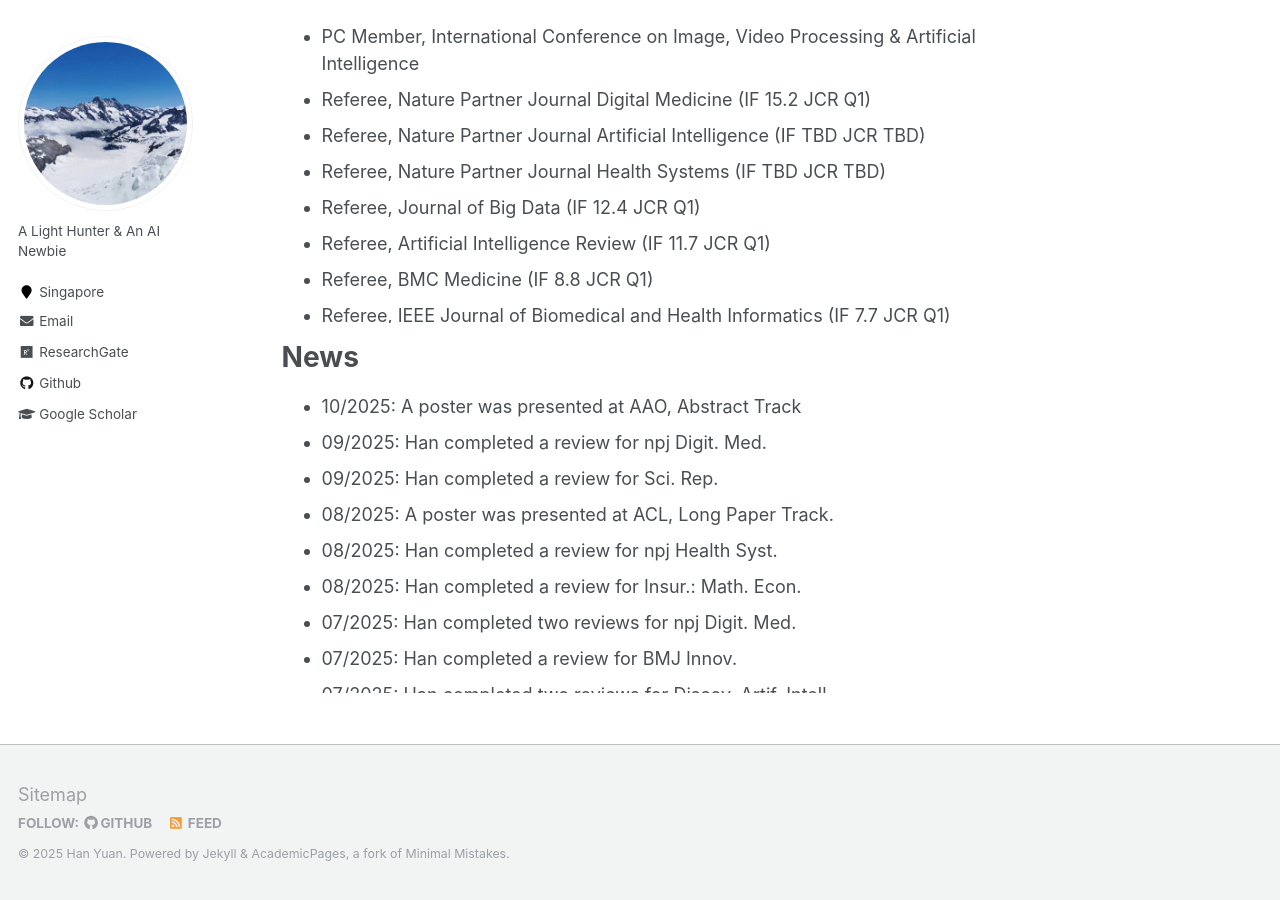
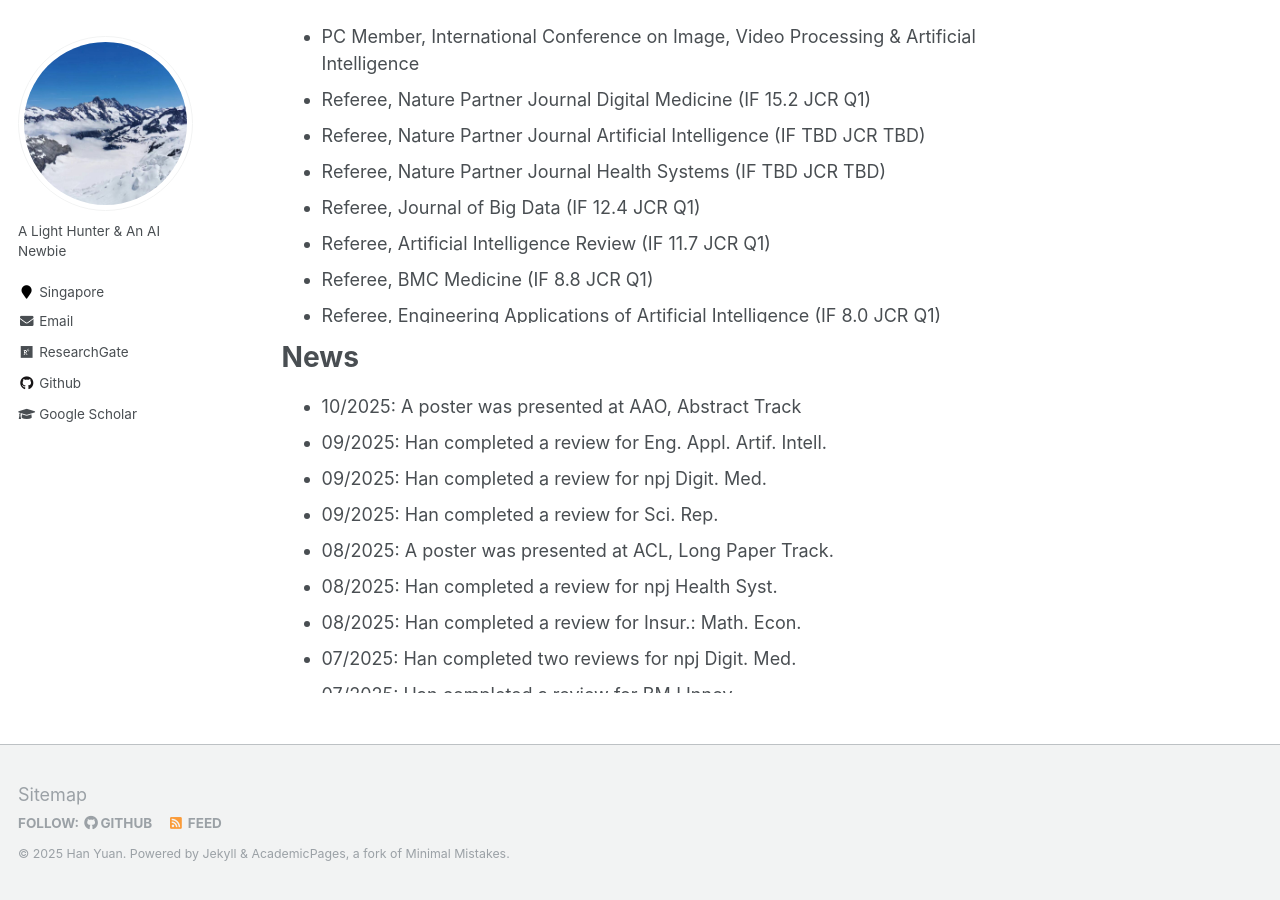
Before and after one commit to Han-Yuan-Med/Han-Yuan-Med.github.io, a Jekyll site: the page built from _pages/about.md, in a window 1280 px wide and 900 px high, scrolled down 968 px. Built offline with Jekyll 4.4.1, drawn with Linux system fonts in a browser that asks for light colours.

Commit message:
Update about.md

```diff
--- a/_pages/about.md
+++ b/_pages/about.md
@@ -28,8 +28,9 @@ Thank you for visiting my academic website. I invite you to explore the [publica
   <li>Referee, Nature Partner Journal Artificial Intelligence (IF TBD JCR TBD)</li>
   <li>Referee, Nature Partner Journal Health Systems (IF TBD JCR TBD)</li>
   <li>Referee, Journal of Big Data (IF 12.4  JCR Q1)</li>
-  <li>Referee, Artificial Intelligence Review (IF 11.7  JCR Q1)</li>
-  <li>Referee, BMC Medicine (IF 8.8  JCR Q1)</li>
+  <li>Referee, Artificial Intelligence Review (IF 11.7 JCR Q1)</li>
+  <li>Referee, BMC Medicine (IF 8.8 JCR Q1)</li>
+  <li>Referee, Engineering Applications of Artificial Intelligence (IF 8.0 JCR Q1)</li>
   <li>Referee, IEEE Journal of Biomedical and Health Informatics (IF 7.7 JCR Q1)</li>
   <li>Referee, Expert Systems With Applications (IF 7.5 JCR Q1)</li>
   <li>Referee, BMC Medical Research Methodology (IF 6.5 JCR Q1)</li>
@@ -56,6 +57,7 @@ Thank you for visiting my academic website. I invite you to explore the [publica
 # News
 <ul style="width: auto; height: 300px; overflow: auto">
   <li>10/2025: A poster was presented at AAO, Abstract Track</li>
+  <li>09/2025: Han completed a review for Eng. Appl. Artif. Intell.</li>
   <li>09/2025: Han completed a review for npj Digit. Med.</li>
   <li>09/2025: Han completed a review for Sci. Rep.</li>
   <li>08/2025: A poster was presented at ACL, Long Paper Track.</li>
```
